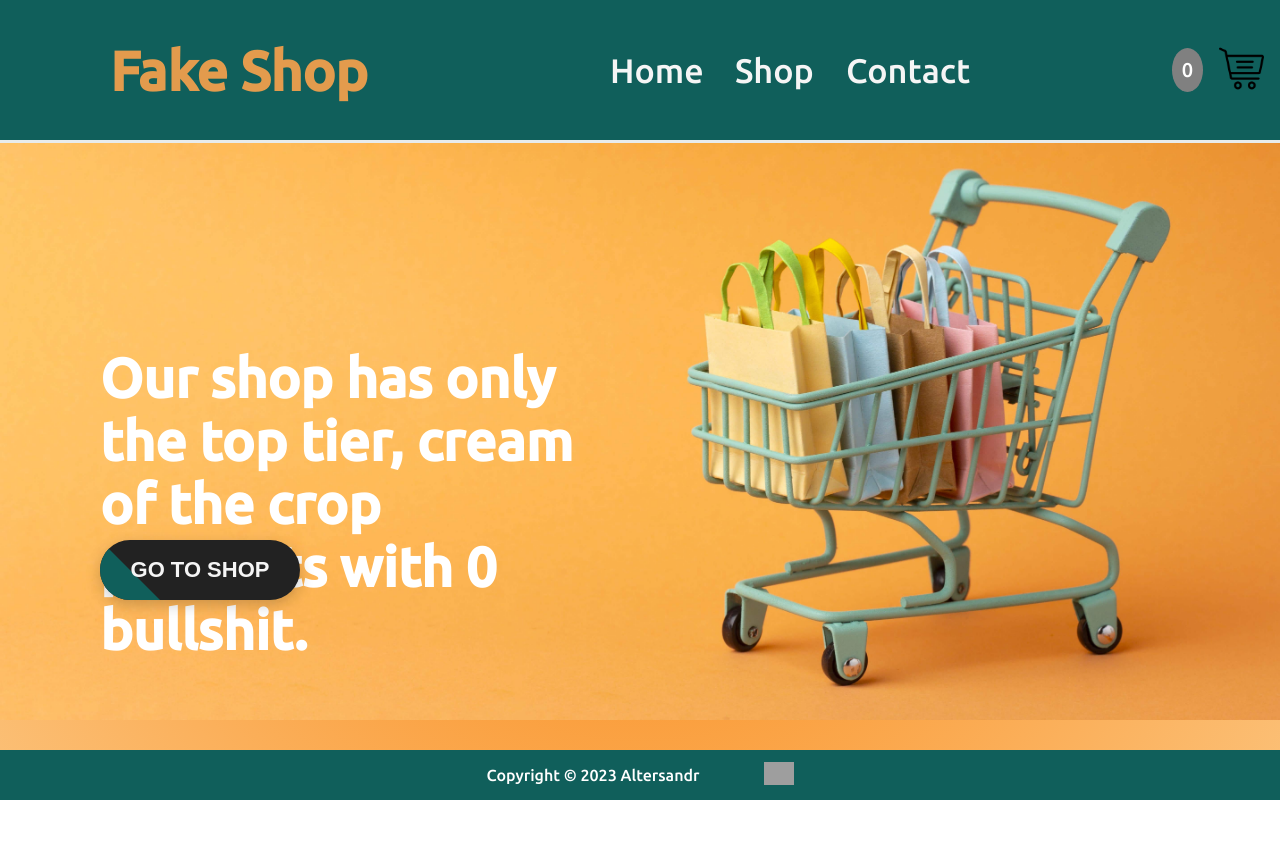
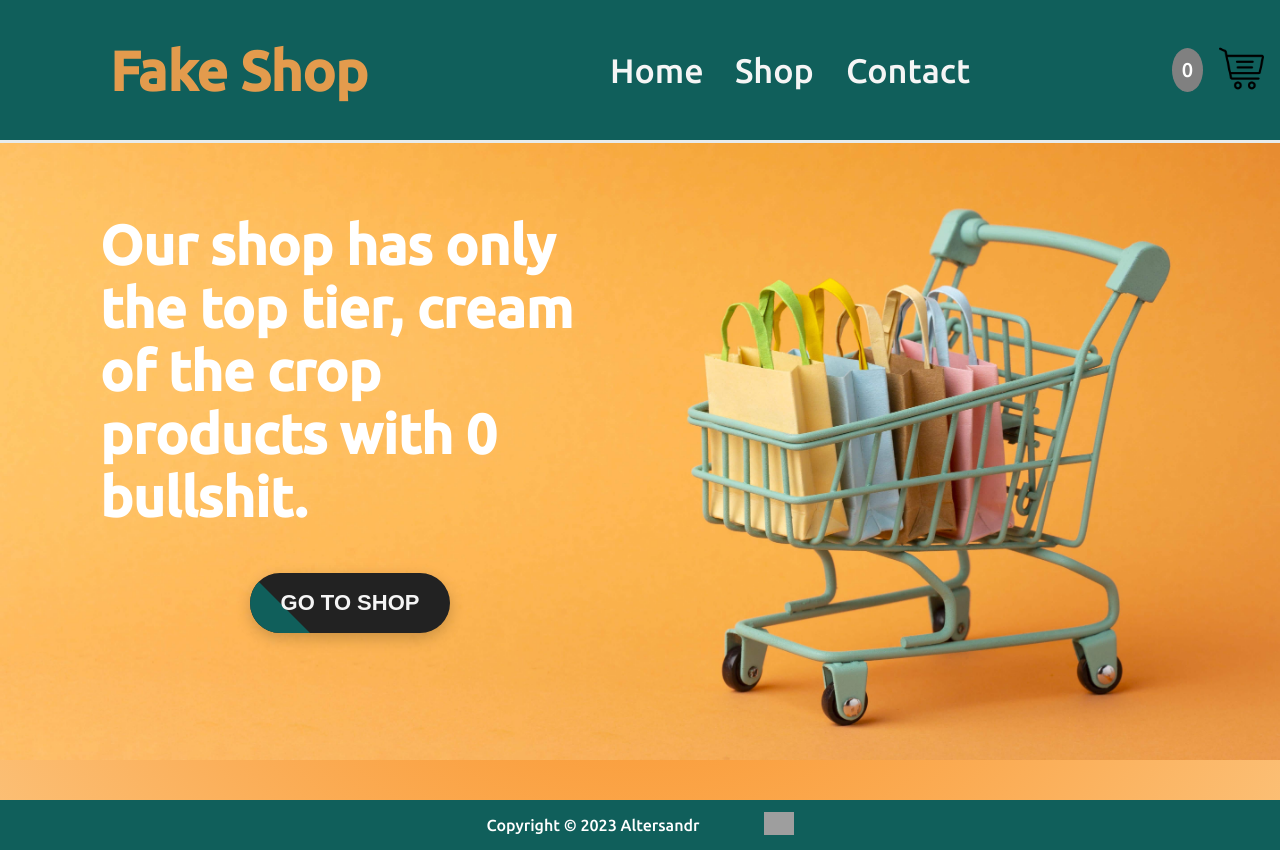
Before and after one commit to Altersandr/odin-shopping-cart, a React (Create React App) app: page / in a window 1280 px wide. Before the commit the page ends 800 px from the top, so only its background shows below. Built offline with nearby package versions, Linux system fonts and the light colour scheme; grey boxes are pictures that could not be loaded.

Commit message:
style changes

```diff
--- a/src/pages/Home.js
+++ b/src/pages/Home.js
@@ -1,10 +1,10 @@
 import React from "react";
-import body from "../img/body.jpg";
 import { NavLink } from "react-router-dom";
 
 export default function Home() {
   return (
-    <div>
+    <div id="main-body">
+      <div id="home-left-text">
         <h2 id="shop-slogan">
           Our shop has only the top tier, cream of the crop products with 0
           bullshit.
@@ -14,8 +14,6 @@ export default function Home() {
             <span>Go to Shop</span>
           </NavLink>
         </button>
-      <div>
-        <img id="main-body" src={body} width="100%" alt="home-pic"></img>
       </div>
     </div>
   );
--- a/src/styles/App.css
+++ b/src/styles/App.css
@@ -3,6 +3,7 @@ body {
 }
 
 .App {
+  overflow: hidden;
   position: relative;
   display: flex;
   align-items: center;
@@ -18,15 +19,7 @@ body {
   color: white;
 }
 
-#shop-slogan,
-#go-to-shopBtn {
-  position: absolute;
-  z-index: 5;
-}
-
 #shop-slogan {
-  top: 300px;
-  left: 100px;
   width: 500px;
   font-size: 55px;
 }
@@ -36,8 +29,6 @@ body {
   height: 60px;
   border-radius: 50px;
   border: none;
-  left: 100px;
-  bottom: 200px;
 }
 
 .btn {
@@ -185,7 +176,7 @@ body {
 }
 
 #contact {
-  margin-top: 350px;
+  margin: auto;
 }
 
 #contact-images {
@@ -193,3 +184,19 @@ body {
   display: flex;
   gap: 50px;
 }
+
+#main-body {
+  display: flex;
+  align-items: center;
+  justify-content: flex-start;
+  height: 100vh;
+  width: 100vw;
+  background-image: url("../img/body.jpg");
+  background-position: center;
+  background-size: contain;
+  background-repeat: no-repeat;
+}
+
+#home-left-text {
+  padding-left: 100px;
+}
```
Lines whose indentation alone changed are shown as unchanged.
